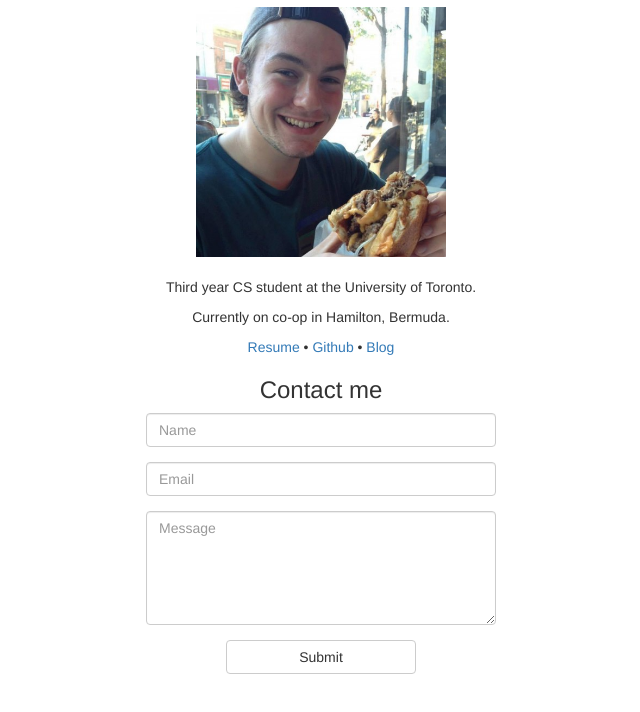
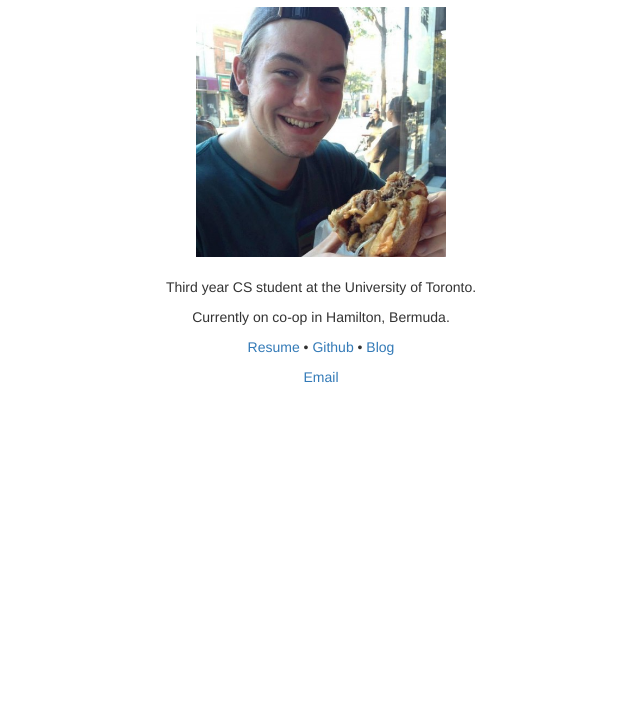
Before and after one commit to munrocape/munrocape.com, a plain HTML site: page index.html in a window 1280 px wide. Shown: the part 120-832 px from the top of the page, without its empty margins (319-959 px from the left). After the commit the page ends 800 px from the top, so only its background shows below. Drawn offline with nearby package versions, Linux system fonts and the light colour scheme.

Commit message:
fixing resume

```diff
--- a/index.html
+++ b/index.html
@@ -21,7 +21,7 @@
           e.preventDefault();
           $.ajax({
               url: $(this).attr("action"),
-              type: 'GET',
+              type: 'POST',
               data: $(this).serialize(),
               success: function(data) {
                   $("#contact-submit").text('Form submitted!')
@@ -50,22 +50,9 @@
       <p>Third year CS student at the University of Toronto.</p>
       <p>Currently on co-op in Hamilton, Bermuda.</p>
       <p><a href="src/assets/Zach Munro-Cape Resume.pdf">Resume</a>&#9;&#8226;&#9;<a href="https://www.github.com/munrocape">Github</a>&#9;&#8226;&#9;<a href="http://munrocape.github.io/">Blog</a></p>
+      <p><a href="mailto:zach.munrocape@gmail.com">Email</a></p>
       <p></p>
-      <p></p>
-      <h3>Contact me</h3>
-      <form id="contact-form" action="http://www.staticcontact.com/contact/zach.munrocape@gmail.com">
-        <div class="col-sm-6 col-sm-offset-3 col-md-4 col-md-offset-4 form-group">
-          <input class="form-control" id="name" name="name" type="name" placeholder="Name" required>
-        </div>
-        <div class="col-sm-6 col-sm-offset-3 col-md-4 col-md-offset-4 form-group">
-          <input class="form-control" id="email" name="email" type="email"  placeholder="Email" required>
-        </div>
-        <div class="col-sm-6 col-sm-offset-3 col-md-4 col-md-offset-4 form-group">
-          <textarea class="form-control" id="message" name="message" type="message" rows="5"placeholder="Message" required></textarea>
-        </div>
 
-        <button id="contact-submit" type="submit" class="col-xs-3 col-xs-offset-4 col-sm-4 col-sm-offset-4 col-md-2 col-md-offset-5 btn btn-default">Submit</button>
-      </form>
 
 
     </div>
```
Also changed, not shown: 1 other file.
